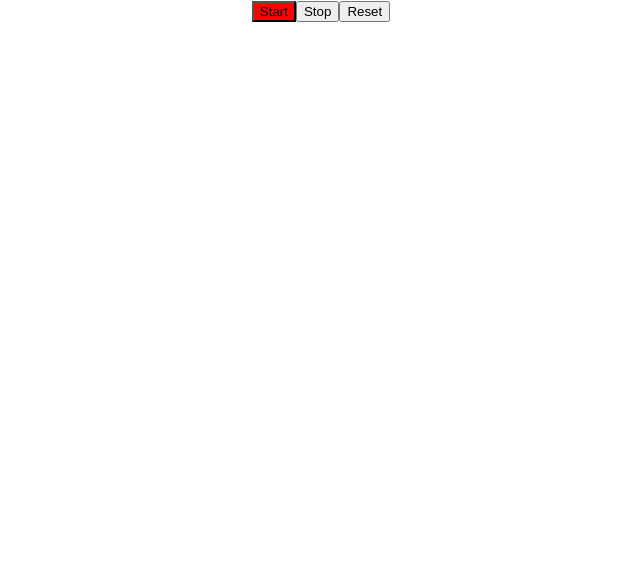
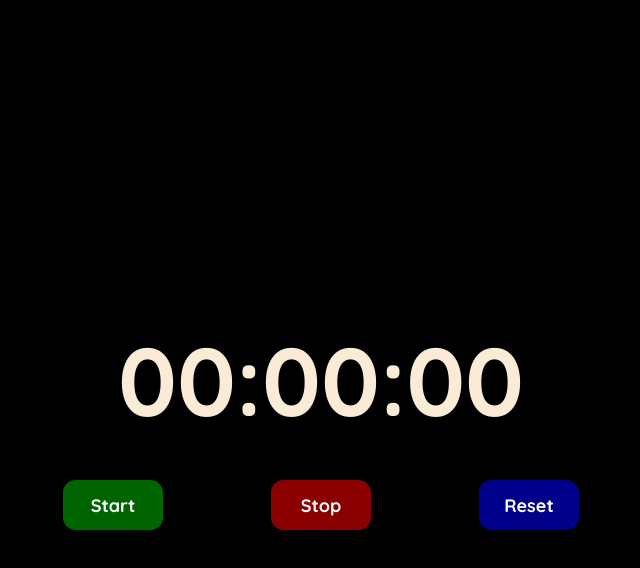
Before and after one commit to Eze-kiel-a/APP-4080, a React (Create React App) app in the folder stop_watch_app/: page / in a window 1280 px wide. Shown: the top 568 px of the page, without its empty margins (319-959 px from the left). Built offline with nearby package versions, Linux system fonts and the light colour scheme.

Commit message:
Button and page styling

```diff
--- a/stop_watch_app/src/Components/StopWatch.css
+++ b/stop_watch_app/src/Components/StopWatch.css
@@ -1,3 +1,78 @@
+@import url('https://fonts.googleapis.com/css2?family=Quicksand:wght@300;400;500;600;700&display=swap');
+
+
+* {
+    background-color: #000;
+    font-family: Quicksand;
+    text-emphasis: 10em;
+}
+
+.hours-minutes-seconds-container{
+    margin-top: 40vh;
+    height: 10vh;
+    font-size: 3em;
+    font-weight: 800;
+    color: antiquewhite;
+    text-align: center;
+}
+
+.button-container{
+    margin-top: 10vh;
+    list-style: none;
+    height: 30vh;
+    text-align: center;
+    font-family: monospace;
+}
+
+button{
+    appearance: none;
+    border: none;
+    width: 100px;
+    height: 50px;
+    margin-right: 3em;
+    margin-left: 3em;
+    border-radius: 12.5px;
+    color: #fff;
+    font-size: 18px;
+    font-weight: 800;
+}
+
 .start-button{
-    background-color: red;
+   background-color: #006400;
+
 }
+
+.stop-button{
+   background-color: #8B0000;
+}
+
+.reset-button{
+   background-color: #00008B;
+}
+
+/* Hover effect */
+
+button:hover{
+    width: 125px;
+    height: 75px;
+    font-size: 30px;
+    font-weight: 800;
+    transition: 0.4s;
+    border-radius: 18.5px;
+}
+
+.start-button:hover{
+    background-color: #fff;
+    color: #006400;
+}
+
+.stop-button:hover{
+    background-color: #fff;
+    color: #8B0000;
+
+}
+
+.reset-button:hover{
+    background-color: #fff;
+    color: #00008B;
+}
--- a/stop_watch_app/src/Components/StopWatch.js
+++ b/stop_watch_app/src/Components/StopWatch.js
@@ -1,12 +1,24 @@
-import React from 'react'
+import React,{useState,useEffect} from 'react'
 import './StopWatch.css'
 
 function StopWatch(){
+
+    const [time,setTime] = useState(0)
+
+
     return(
         <div className = "stop-watch-container">
-            <button className = "start-button">Start</button>
-            <button className = "stop-button">Stop</button>
-            <button className ="reset-button">Reset</button>
+            <div className = "hours-minutes-seconds-container">
+                <h1>
+                    00:00:00
+                </h1>
+            </div>
+            <div className = "button-container">
+                <button className = "start-button" >Start</button>
+                <button className = "stop-button">Stop</button>
+                <button className ="reset-button">Reset</button>
+            </div>
+
         </div>
     )
 }
```
